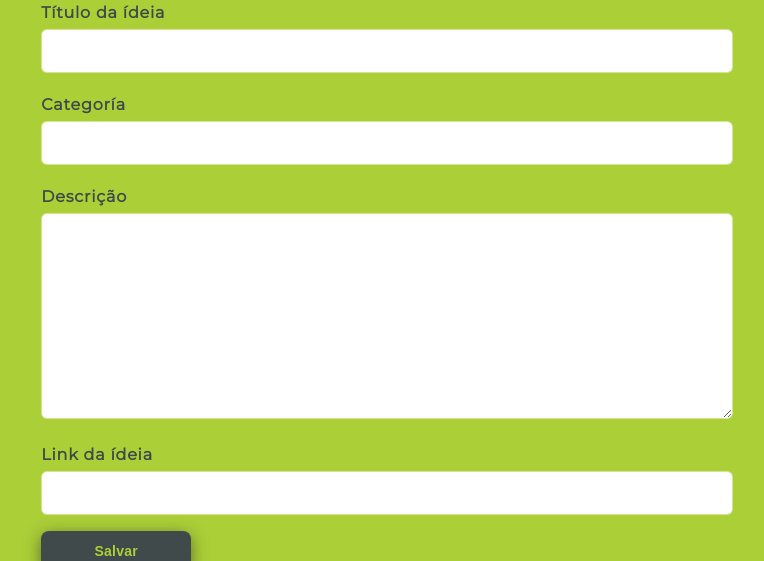
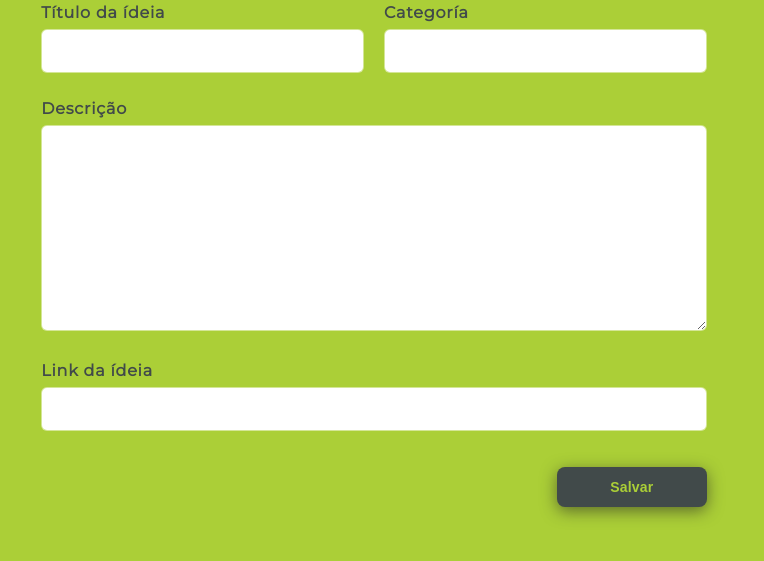
Before and after one commit to JosivanGomes/cervejando, a plain HTML site: page index.html in a window 1280 px wide. Shown: the part 115-676 px from the top of the page, without its empty margins (266-1030 px from the left). Drawn offline with Linux system fonts and the light colour scheme; grey boxes are pictures that could not be loaded.

Commit message:
css grid
acrescentando css grid ao elemento formulário

```diff
--- a/estilos/index.css
+++ b/estilos/index.css
@@ -171,16 +171,27 @@ button:hover{
 
     text-align: left;
 
+    display: grid;
 
+    grid-template-columns: 1fr 1fr;
+
+    gap: 20px;
 }
 
-.input-wrapper{
-    margin: 16px 0;
+
+main form div:nth-child(3),
+main form div:nth-child(4),
+main form div:nth-child(5){
+    grid-column: span 2;
 }
+
 
 form input, textarea{
     width: 100%;
+
     padding: 12px;
+
+    box-sizing: border-box;
 
     border-radius: 6px;
 
@@ -189,6 +200,8 @@ form input, textarea{
 
     font-size: 16px;
 }
+
+
 
 form label{
     font-weight: 600;
@@ -207,6 +220,12 @@ form button{
     cursor: pointer;
 
     box-shadow: 0 4px 16px  rgba(52, 56, 38, 0.658);
+
+    margin-top: 16px;
+
+    grid-column: 2;
+
+    justify-self: end;
 }
 
 form button:hover{
```
